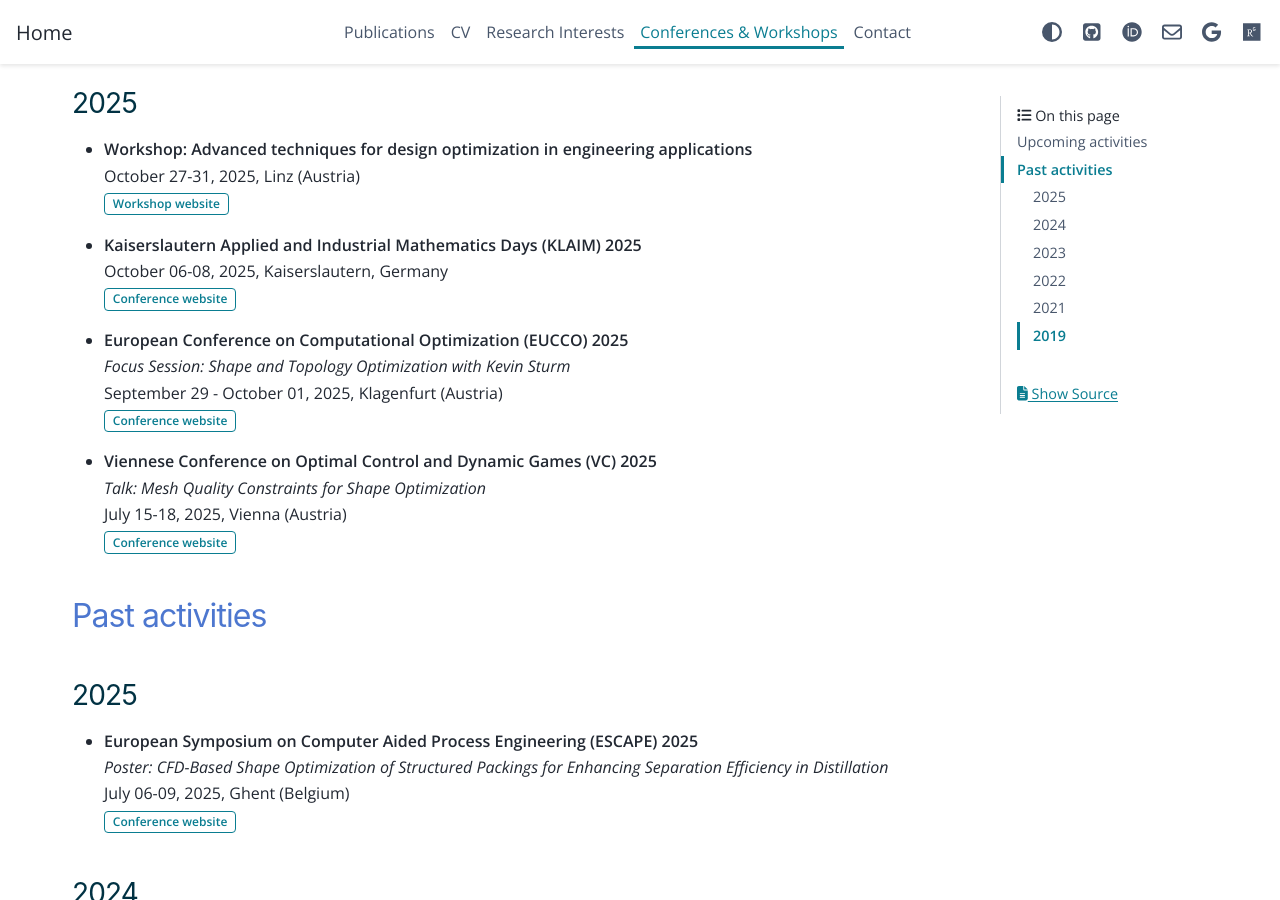
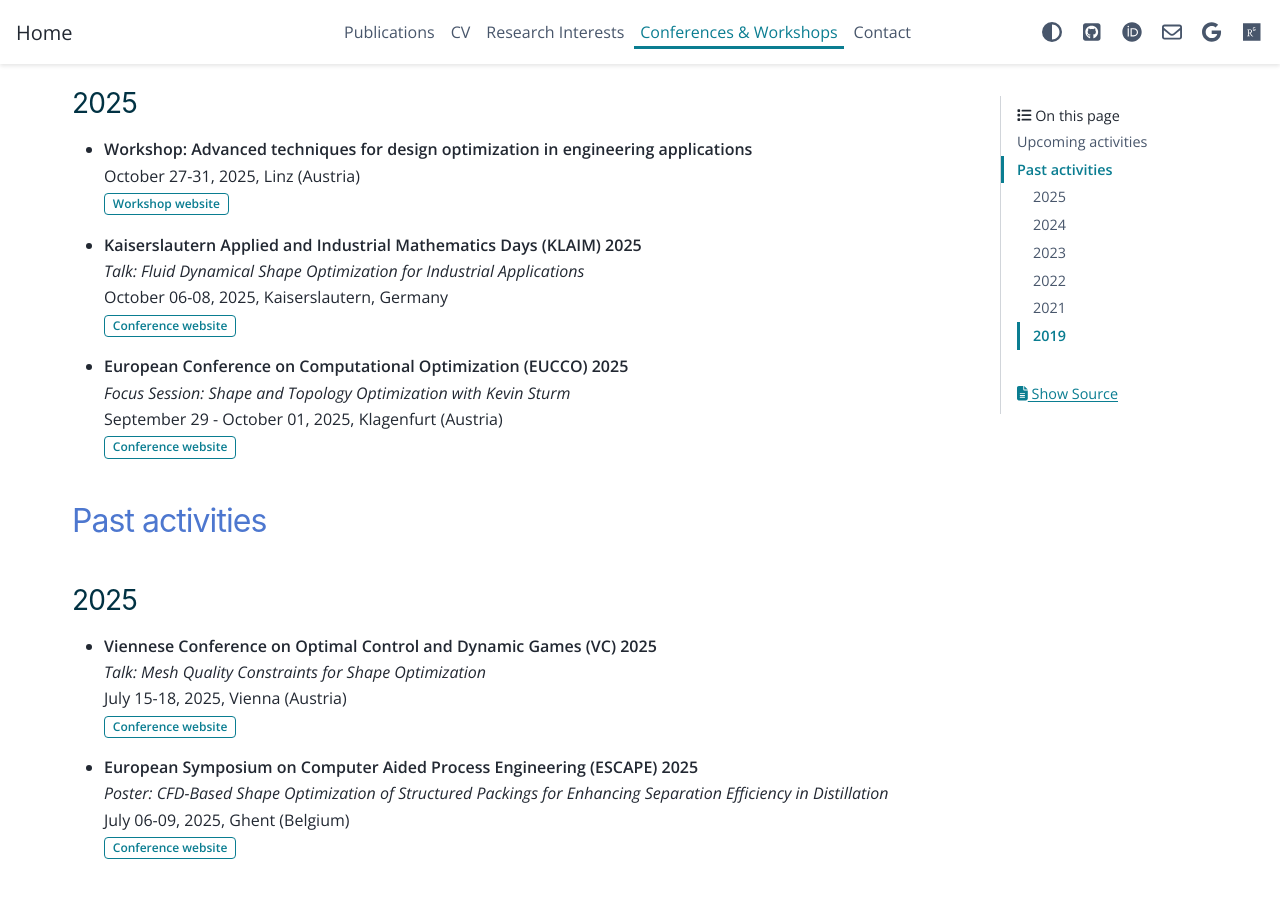
Before and after one commit to sblauth/sblauth.github.io, a Sphinx documentation site: the page built from source/conferences.rst, in a window 1280 px wide and 900 px high, scrolled down 230 px. Built offline with Sphinx 7.4.7 and the PyData theme 0.15.4, drawn with Linux system fonts in a browser that asks for light colours.

Commit message:
update conferences

```diff
--- a/source/conferences.rst
+++ b/source/conferences.rst
@@ -12,6 +12,7 @@ Upcoming activities
   | :bdg-link-primary-line:`Workshop website <https://www.ricam.oeaw.ac.at/specsem/specsem2025/workshop2/>`
 
 * | **Kaiserslautern Applied and Industrial Mathematics Days (KLAIM) 2025**
+  | *Talk: Fluid Dynamical Shape Optimization for Industrial Applications*
   | October 06-08, 2025, Kaiserslautern, Germany
   | :bdg-link-primary-line:`Conference website <https://www.itwm.fraunhofer.de/en/fairs_events/2025/2025_10_06_klaim_en.html>`
 
@@ -20,17 +21,17 @@ Upcoming activities
   | September 29 - October 01, 2025, Klagenfurt (Austria)
   | :bdg-link-primary-line:`Conference website <https://conference3.aau.at/event/122/>`
 
-* | **Viennese Conference on Optimal Control and Dynamic Games (VC) 2025**
-  | *Talk: Mesh Quality Constraints for Shape Optimization*
-  | July 15-18, 2025, Vienna (Austria)
-  | :bdg-link-primary-line:`Conference website <https://vc2025.conf.tuwien.ac.at/>`
-
 
 Past activities
 ---------------
 
 2025
 ^^^^
+
+* | **Viennese Conference on Optimal Control and Dynamic Games (VC) 2025**
+  | *Talk: Mesh Quality Constraints for Shape Optimization*
+  | July 15-18, 2025, Vienna (Austria)
+  | :bdg-link-primary-line:`Conference website <https://vc2025.conf.tuwien.ac.at/>`
 
 * | **European Symposium on Computer Aided Process Engineering (ESCAPE) 2025**
   | *Poster: CFD-Based Shape Optimization of Structured Packings for Enhancing Separation Efficiency in Distillation*
```
